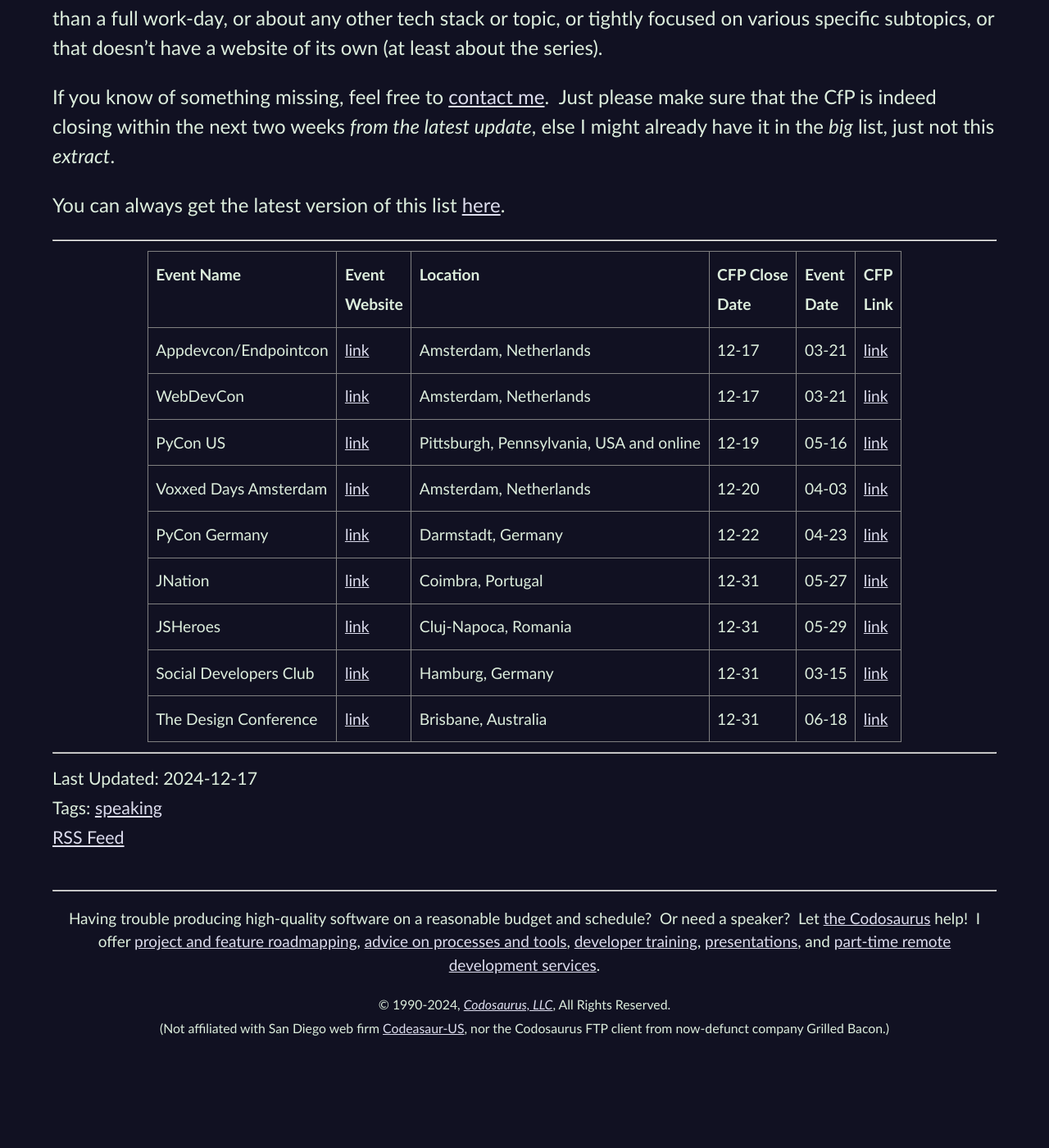
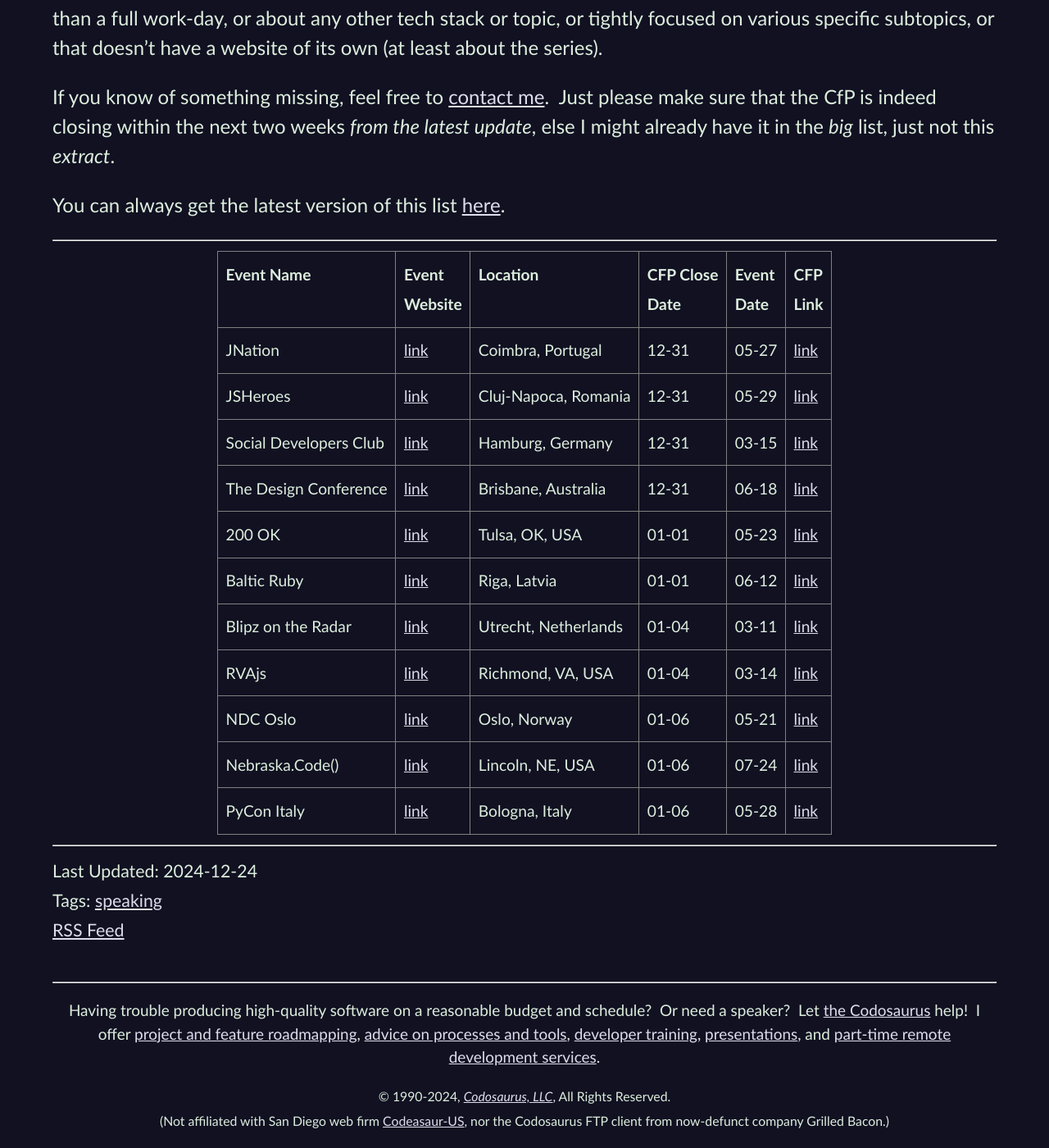
Before and after one commit to CodosaurusLLC/CodosaurusLLC.github.io, a Jekyll site: the page built from _posts/2024-12-24-cfp-list-updated-2024-12-24.md, in a window 1280 px wide and 1400 px high, scrolled down 728 px. Shown: the whole window at 82% size. Built offline with Jekyll 4.4.1, drawn with Linux system fonts in a browser that asks for light colours; comment, search, counter and statistics services are not loaded; before the commit the page ends 2016 px from its top, so only the background shows below that; some of the changed text lies outside the part shown.

Commit message:
update cfp list

```diff
--- a/_includes/cfp-list-blurb.md
+++ b/_includes/cfp-list-blurb.md
@@ -1,5 +1,5 @@
 <center>
-LAST UPDATED: 2024-12-17<br>
+LAST UPDATED: 2024-12-24<br>
 </center>
 
 This is a list of CfPs
--- a/_includes/cfps-ending-soon.html
+++ b/_includes/cfps-ending-soon.html
@@ -6,46 +6,6 @@
     <th>CFP Close<br>Date</th>
     <th>Event<br>Date</th>
     <th>CFP<br>Link</th>
-  </tr>
-  <tr>
-    <td>Appdevcon/Endpointcon</td>
-    <td><a href="https://appdevcon.nl/" target="_blank">link</a></td>
-    <td>Amsterdam, Netherlands</td>
-    <td>12-17</td>
-    <td>03-21</td>
-    <td><a href="https://appdevcon.nl/speakers/cfp/" target="_blank">link</a></td>
-  </tr>
-  <tr>
-    <td>WebDevCon</td>
-    <td><a href="https://webdevcon.nl/" target="_blank">link</a></td>
-    <td>Amsterdam, Netherlands</td>
-    <td>12-17</td>
-    <td>03-21</td>
-    <td><a href="https://webdevcon.nl/speakers/cfp/" target="_blank">link</a></td>
-  </tr>
-  <tr>
-    <td>PyCon US</td>
-    <td><a href="https://us.pycon.org/" target="_blank">link</a></td>
-    <td>Pittsburgh, Pennsylvania, USA and online</td>
-    <td>12-19</td>
-    <td>05-16</td>
-    <td><a href="https://pretalx.com/pyconus2025/" target="_blank">link</a></td>
-  </tr>
-  <tr>
-    <td>Voxxed Days Amsterdam</td>
-    <td><a href="https://amsterdam.voxxeddays.com/" target="_blank">link</a></td>
-    <td>Amsterdam, Netherlands</td>
-    <td>12-20</td>
-    <td>04-03</td>
-    <td><a href="https://vdams25.cfp.dev/" target="_blank">link</a></td>
-  </tr>
-  <tr>
-    <td>PyCon Germany</td>
-    <td><a href="https://pycon.de/" target="_blank">link</a></td>
-    <td>Darmstadt, Germany</td>
-    <td>12-22</td>
-    <td>04-23</td>
-    <td><a href="https://pretalx.com/pyconde-pydata-2025/cfp" target="_blank">link</a></td>
   </tr>
   <tr>
     <td>JNation</td>
@@ -79,4 +39,60 @@
     <td>06-18</td>
     <td><a href="https://www.instagram.com/the.design.conference/p/DDGM40izFjH" target="_blank">link</a></td>
   </tr>
+  <tr>
+    <td>200 OK</td>
+    <td><a href="https://200ok.us/" target="_blank">link</a></td>
+    <td>Tulsa, OK, USA</td>
+    <td>01-01</td>
+    <td>05-23</td>
+    <td><a href="https://sessionize.com/200ok-2025" target="_blank">link</a></td>
+  </tr>
+  <tr>
+    <td>Baltic Ruby</td>
+    <td><a href="https://balticruby.org/" target="_blank">link</a></td>
+    <td>Riga, Latvia</td>
+    <td>01-01</td>
+    <td>06-12</td>
+    <td><a href="https://www.papercall.io/balticruby25" target="_blank">link</a></td>
+  </tr>
+  <tr>
+    <td>Blipz on the Radar</td>
+    <td><a href="https://www.blipz.io/" target="_blank">link</a></td>
+    <td>Utrecht, Netherlands</td>
+    <td>01-04</td>
+    <td>03-11</td>
+    <td><a href="https://www.blipz.io/cfp" target="_blank">link</a></td>
+  </tr>
+  <tr>
+    <td>RVAjs</td>
+    <td><a href="https://www.rvajavascript.com/" target="_blank">link</a></td>
+    <td>Richmond, VA, USA</td>
+    <td>01-04</td>
+    <td>03-14</td>
+    <td><a href="https://www.papercall.io/rva-javascript-conf-2025" target="_blank">link</a></td>
+  </tr>
+  <tr>
+    <td>NDC Oslo</td>
+    <td><a href="https://ndcoslo.com/" target="_blank">link</a></td>
+    <td>Oslo, Norway</td>
+    <td>01-06</td>
+    <td>05-21</td>
+    <td><a href="https://ndcoslo.com/call-for-papers" target="_blank">link</a></td>
+  </tr>
+  <tr>
+    <td>Nebraska.Code()</td>
+    <td><a href="https://nebraskacode.amegala.com/" target="_blank">link</a></td>
+    <td>Lincoln, NE, USA</td>
+    <td>01-06</td>
+    <td>07-24</td>
+    <td><a href="https://sessionize.com/nebraska-code-2025" target="_blank">link</a></td>
+  </tr>
+  <tr>
+    <td>PyCon Italy</td>
+    <td><a href="https://2025.pycon.it/en" target="_blank">link</a></td>
+    <td>Bologna, Italy</td>
+    <td>01-06</td>
+    <td>05-28</td>
+    <td><a href="https://pycon.it/cfp" target="_blank">link</a></td>
+  </tr>
 </table>
--- a/_posts/2024-12-17-cfp-list-updated-2024-12-17.md
+++ b/_posts/2024-12-24-cfp-list-updated-2024-12-24.md
@@ -1,12 +1,12 @@
 ---
 author: Dave Aronson
-date: 2024-12-17
+date: 2024-12-24
 layout: blog-post
-permalink: blog/cfp-list-updated-2024-12-17
+permalink: blog/cfp-list-updated-2024-12-24
 section: Blog
 tags: speaking
 style: cfp-list
-title: CfP List Updated 2024-12-17
+title: CfP List Updated 2024-12-24
 ---
 
 {% include cfp-list-blurb.md %}
```
